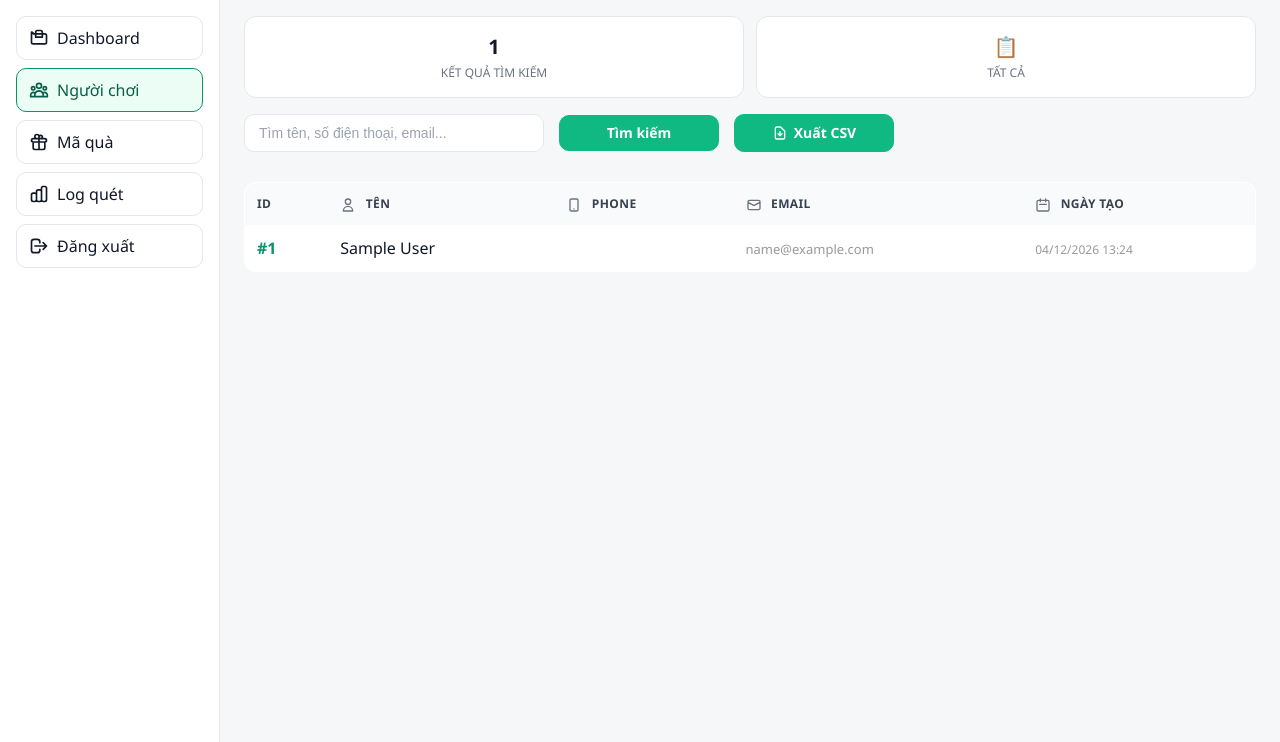
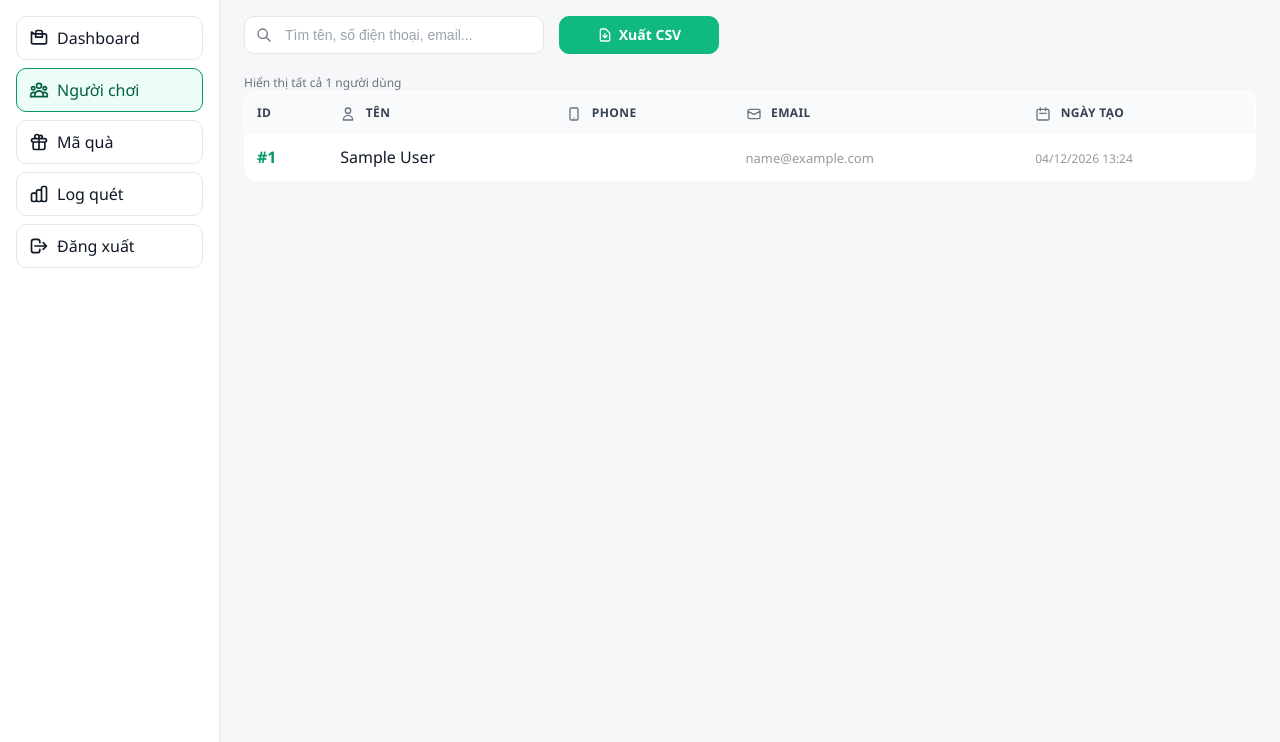
Before and after one commit to magnificodev/halovpbank2025, a PHP site: page /admin/users.php in a window 1280 px wide. Shown: the part 69-811 px from the top of the page. Run offline with PHP 8.4, Linux system fonts and the light colour scheme; the visitor is signed in with stand-in values (Sample User, id 1).

Commit message:
Admin users: replace search button with magnifying glass icon inside input, remove top cards, add search status text below search form

```diff
--- a/admin/users.php
+++ b/admin/users.php
@@ -90,12 +90,15 @@ if ($q) {
         .nav-link svg{width:20px;height:20px;flex-shrink:0;color:inherit}
         .content{flex:1;padding:16px 24px}
         .wrap{padding:0;max-width:none;margin:0}
-        .search-box{margin-bottom:30px;display:flex;gap:15px;align-items:center}
-        input{padding:10px 14px;border:1px solid #e5e7eb;border-radius:10px;background:#ffffff;color:#111827;width:300px;font-size:14px}
-        input:focus{outline:none;border-color:#059669;box-shadow:0 0 0 3px rgba(16,185,129,.15)}
-        input::placeholder{color:#9ca3af}
-        .search-btn{padding:10px 16px;background:#10b981;border:1px solid #10b981;border-radius:10px;color:#ffffff;font-weight:600;cursor:pointer;transition:background .2s ease;display:inline-flex;align-items:center;justify-content:center;text-align:center;width:160px;box-sizing:border-box;font-family:'Segoe UI',Tahoma,Geneva,Verdana,sans-serif;font-size:14px;letter-spacing:0;line-height:1}
-        .search-btn:hover{background:#059669}
+        .search-box{margin-bottom:20px;display:flex;gap:15px;align-items:center}
+        .search-container{position:relative;display:flex;align-items:center}
+        .search-input{padding:10px 14px 10px 40px;border:1px solid #e5e7eb;border-radius:10px;background:#ffffff;color:#111827;width:300px;font-size:14px}
+        .search-input:focus{outline:none;border-color:#059669;box-shadow:0 0 0 3px rgba(16,185,129,.15)}
+        .search-input::placeholder{color:#9ca3af}
+        .search-icon{position:absolute;left:12px;width:16px;height:16px;color:#6b7280;pointer-events:none}
+        .csv-btn{padding:10px 16px;background:#10b981;border:1px solid #10b981;border-radius:10px;color:#ffffff;font-weight:600;cursor:pointer;transition:background .2s ease;display:inline-flex;align-items:center;justify-content:center;text-align:center;width:160px;box-sizing:border-box;font-family:'Segoe UI',Tahoma,Geneva,Verdana,sans-serif;font-size:14px;letter-spacing:0;line-height:1}
+        .csv-btn:hover{background:#059669}
+        .search-status{color:#6b7280;font-size:12px;margin-top:8px;text-align:left}
         table{width:100%;border-collapse:collapse;background:#ffffff;border-radius:12px;overflow:hidden;border:1px solid #e5e7eb}
         th{background:#f9fafb;color:#374151;padding:12px;text-align:left;font-weight:600;text-transform:uppercase;font-size:12px;letter-spacing:.4px}
         td{padding:12px;border-bottom:1px solid #f1f5f9;transition:background .2s ease}
@@ -130,11 +133,11 @@ if ($q) {
         body.light .stat-card{background:#ffffff;border-color:#e2e8f0}
         body.light .stat-number{color:#059669}
         body.light .stat-label{color:#6b7280}
-        body.light input{background:#ffffff;color:#1e293b;border-color:#d1d5db}
-        body.light input:focus{border-color:#059669;box-shadow:0 0 0 3px rgba(5,150,105,0.1)}
-        body.light input::placeholder{color:#9ca3af}
-        body.light .search-btn{background:linear-gradient(45deg,#059669,#047857);color:#ffffff}
-        body.light .search-btn:hover{background:linear-gradient(45deg,#047857,#065f46)}
+        body.light .search-input{background:#ffffff;color:#1e293b;border-color:#d1d5db}
+        body.light .search-input:focus{border-color:#059669;box-shadow:0 0 0 3px rgba(5,150,105,0.1)}
+        body.light .search-input::placeholder{color:#9ca3af}
+        body.light .csv-btn{background:linear-gradient(45deg,#059669,#047857);color:#ffffff}
+        body.light .csv-btn:hover{background:linear-gradient(45deg,#047857,#065f46)}
         /* Dark mode overrides */
         body.dark{background:#0f172a;color:#e5e7eb}
         body.dark header{background:#0b1220;border-bottom:1px solid #1f2937}
@@ -158,10 +161,10 @@ if ($q) {
         body.dark .stat-card{background:#111827;border-color:#1f2937}
         body.dark .stat-number{color:#e5e7eb}
         body.dark .stat-label{color:#94a3b8}
-        body.dark input{background:#0b1220;color:#e5e7eb;border-color:#1f2937}
-        body.dark input::placeholder{color:#94a3b8}
-        body.dark .search-btn{background:#059669;border-color:#059669}
-        body.dark .search-btn:hover{background:#10b981}
+        body.dark .search-input{background:#0b1220;color:#e5e7eb;border-color:#1f2937}
+        body.dark .search-input::placeholder{color:#94a3b8}
+        body.dark .csv-btn{background:#059669;border-color:#059669}
+        body.dark .csv-btn:hover{background:#10b981}
         /* Dark mode sidebar */
         body.dark .sidebar{background:#0b1220;border-right:1px solid #1f2937}
         body.dark .nav-link{background:#0b1220;border-color:#1f2937;color:#e5e7eb}
@@ -240,26 +243,27 @@ if ($q) {
             </div>
         </aside>
         <main class="content">
-            <div class="stats">
-                <div class="stat-card">
-                    <div class="stat-number"><?php echo count($users); ?></div>
-                    <div class="stat-label">Kết quả tìm kiếm</div>
-                </div>
-                <div class="stat-card">
-                    <div class="stat-number"><?php echo $q ? '🔍' : '📋'; ?></div>
-                    <div class="stat-label"><?php echo $q ? 'Đang tìm kiếm' : 'Tất cả'; ?></div>
-                </div>
+        <form class="search-box">
+            <div class="search-container">
+                <svg class="search-icon" fill="none" stroke="currentColor" viewBox="0 0 24 24">
+                    <path stroke-linecap="round" stroke-linejoin="round" stroke-width="2" d="M21 21l-6-6m2-5a7 7 0 11-14 0 7 7 0 0114 0z"></path>
+                </svg>
+                <input type="text" name="q" class="search-input" placeholder="Tìm tên, số điện thoại, email..." value="<?php echo htmlspecialchars($q); ?>">
             </div>
-        <form class="search-box">
-            <input type="text" name="q" placeholder="Tìm tên, số điện thoại, email..." value="<?php echo htmlspecialchars($q); ?>">
-            <button type="submit" class="search-btn">Tìm kiếm</button>
-            <a href="?export=csv<?php echo $q ? '&q=' . urlencode($q) : ''; ?>" class="search-btn" style="text-decoration:none;display:inline-flex;align-items:center;gap:6px;">
+            <a href="?export=csv<?php echo $q ? '&q=' . urlencode($q) : ''; ?>" class="csv-btn" style="text-decoration:none;display:inline-flex;align-items:center;gap:6px;">
                 <svg fill="none" stroke="currentColor" viewBox="0 0 24 24" style="width:16px;height:16px;">
                     <path stroke-linecap="round" stroke-linejoin="round" stroke-width="2" d="M12 10v6m0 0l-3-3m3 3l3-3m2 8H7a2 2 0 01-2-2V5a2 2 0 012-2h5.586a1 1 0 01.707.293l5.414 5.414a1 1 0 01.293.707V19a2 2 0 01-2 2z"></path>
                 </svg>
                 Xuất CSV
             </a>
         </form>
+        <div class="search-status">
+            <?php if ($q): ?>
+                Hiển thị <?php echo count($users); ?> kết quả tìm kiếm cho "<?php echo htmlspecialchars($q); ?>"
+            <?php else: ?>
+                Hiển thị tất cả <?php echo count($users); ?> người dùng
+            <?php endif; ?>
+        </div>
         <table>
             <thead>
                 <tr>
```
